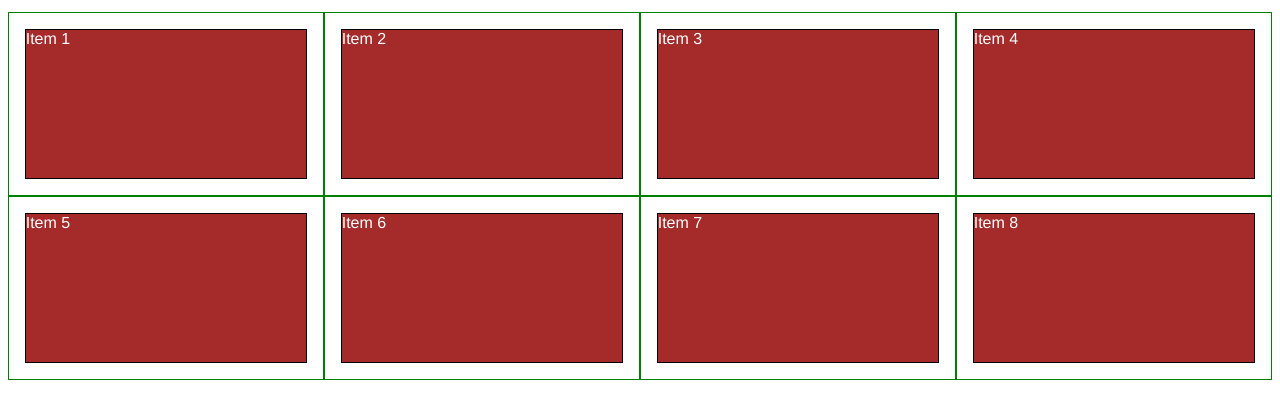
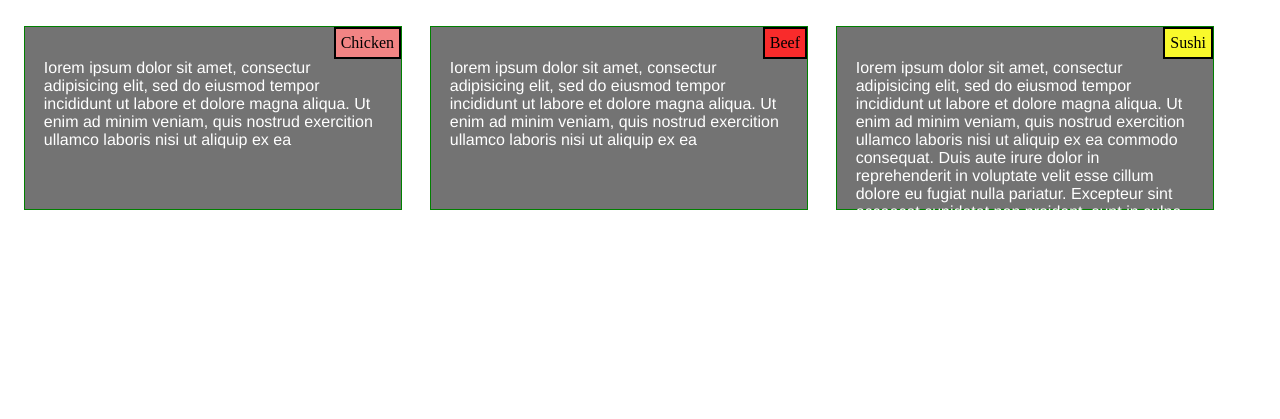
Before and after one commit to sacdulanga/my-coursera-test, a plain HTML site: page mod2_solution/index.html in a window 1280 px wide. Shown: the part 61-480 px from the top of the page. Drawn offline with Linux system fonts and the light colour scheme.

Commit message:
My third commit

```diff
--- a/mod2_solution/index.html
+++ b/mod2_solution/index.html
@@ -14,9 +14,9 @@ h1 {
   margin-bottom: 15px;
 }
 
-p {
-  border: 1px solid black;
-  background-color: #A52A2A;
+section {
+  background-color: #737373;
+  clear: right;
   width: 90%;
   height: 150px;
   margin-right: auto;
@@ -25,13 +25,40 @@ p {
   color: white;
 }
 
+.class_cell{
+background-color: #737373;
+border: 2px solid #000000;
+}
+
 /* Simple Responsive Framework. */
 .row {
   width: 100%;
 }
 
+.cell_topic{
+    border: 2px solid #000000;
+    padding: 5px;
+   float: right;
+}
+
+.outer_cell{
+  margin: 2px;
+  background-color: #ffffff
+}
+
+.cell_topic_chicken{
+  background-color: #f28484
+}
+
+.cell_topic_beef{
+  background-color: #f92b2b
+}
+.cell_topic_sushi{
+  background-color: #F9F92B
+}
+
 /********** Large devices only **********/
-@media (min-width: 1200px) {
+@media (min-width: 992px) {
   .col-lg-1, .col-lg-2, .col-lg-3, .col-lg-4, .col-lg-5, .col-lg-6, .col-lg-7, .col-lg-8, .col-lg-9, .col-lg-10, .col-lg-11, .col-lg-12 {
     float: left;
     border: 1px solid green;
@@ -46,7 +73,8 @@ p {
     width: 25%;
   }
   .col-lg-4 {
-    width: 33.33%;
+    width: 30%;
+    margin: 1.11%
   }
   .col-lg-5 {
     width: 41.66%;
@@ -75,7 +103,7 @@ p {
 }
 
 /********** Medium devices only **********/
-@media (min-width: 992px) and (max-width: 1199px) {
+@media (min-width: 768px) and (max-width: 991px) {
   .col-md-1, .col-md-2, .col-md-3, .col-md-4, .col-md-5, .col-md-6, .col-md-7, .col-md-8, .col-md-9, .col-md-10, .col-md-11, .col-md-12 {
     float: left;
     border: 1px solid green;
@@ -124,14 +152,27 @@ p {
 <h1>Responsive Layout</h1>
 
 <div class="row">
-  <div class="col-lg-3 col-md-6"><p>Item 1</p></div>
-  <div class="col-lg-3 col-md-6"><p>Item 2</p></div>
-  <div class="col-lg-3 col-md-6"><p>Item 3</p></div>
-  <div class="col-lg-3 col-md-6"><p>Item 4</p></div>
-  <div class="col-lg-3 col-md-6"><p>Item 5</p></div>
-  <div class="col-lg-3 col-md-6"><p>Item 6</p></div>
-  <div class="col-lg-3 col-md-6"><p>Item 7</p></div>
-  <div class="col-lg-3 col-md-6"><p>Item 8</p></div>
+  <div class="outer_cell">
+      <div class="col-lg-4 col-md-6 class_cell">
+        <div class="cell_topic cell_topic_chicken">Chicken</div>
+        <section>Iorem ipsum dolor sit amet, consectur adipisicing elit, sed do eiusmod tempor incididunt ut labore et dolore magna aliqua. Ut enim ad minim veniam, quis nostrud exercition ullamco laboris nisi ut aliquip ex ea</section>
+      </div>
+    </div>
+
+  <div class="outer_cell">
+     <div class="col-lg-4 col-md-6 class_cell">
+        <div class="cell_topic cell_topic_beef">Beef</div>
+        <section>Iorem ipsum dolor sit amet, consectur adipisicing elit, sed do eiusmod tempor incididunt ut labore et dolore magna aliqua. Ut enim ad minim veniam, quis nostrud exercition ullamco laboris nisi ut aliquip ex ea</section>
+      </div>
+    </div>
+
+  <div class="outer_cell">
+  <div class="col-lg-4 col-md-12 class_cell">
+    <div class="cell_topic cell_topic_sushi">Sushi</div>
+      <section>Iorem ipsum dolor sit amet, consectur adipisicing elit, sed do eiusmod tempor incididunt ut labore et dolore magna aliqua. Ut enim ad minim veniam, quis nostrud exercition ullamco laboris nisi ut aliquip ex ea commodo consequat. Duis aute irure dolor in reprehenderit in voluptate velit esse cillum dolore eu fugiat nulla pariatur. Excepteur sint occaecat cupidatat non proident, sunt in culpa qui officia deserunt mollit anim id est laborum.
+      </section>
+    </div>
+    </div>
 </div>
 
 </body>
```
